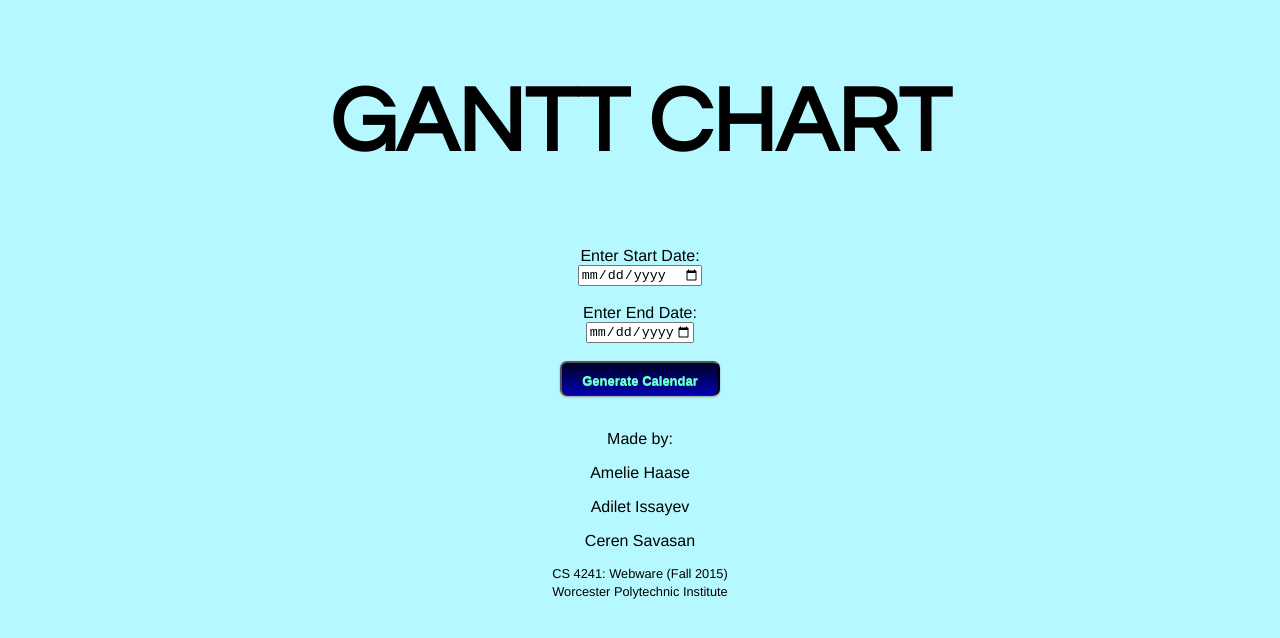
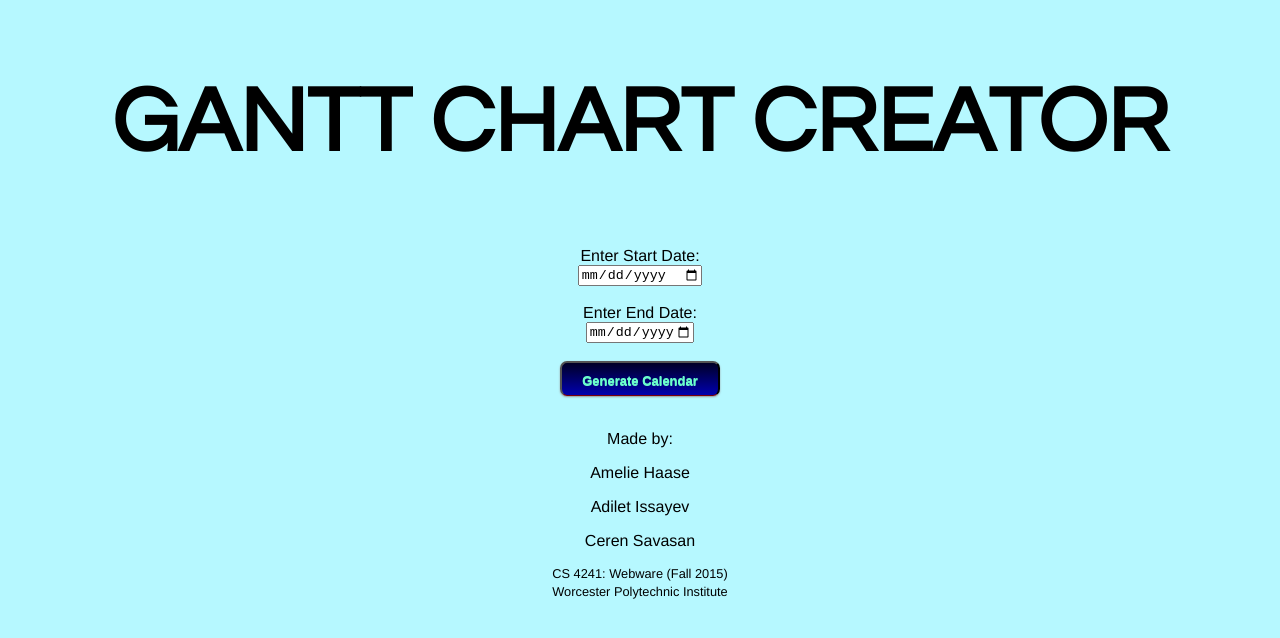
Before and after one commit to cerensavasan/Gantt-Chart-Creator, a website: page public/index.html in a window 1280 px wide. Drawn offline with nearby package versions, Linux system fonts and the light colour scheme.

Commit message:
send readme

```diff
--- a/public/index.html
+++ b/public/index.html
@@ -11,7 +11,7 @@
    <body>
     <article>
       <header>
-        <h1>Gantt Chart</h1>
+        <h1>Gantt Chart Creator</h1>
       </header>
       <form>
         Enter Start Date:<br>
```
Also changed, not shown: README.md.
